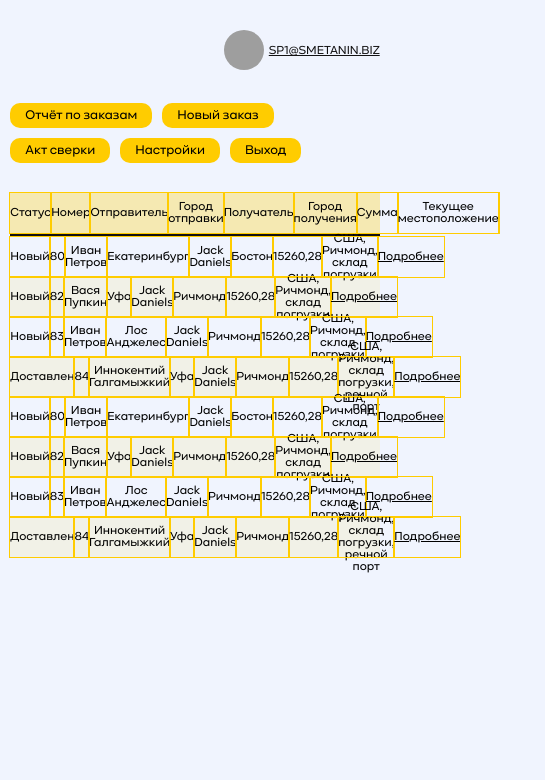
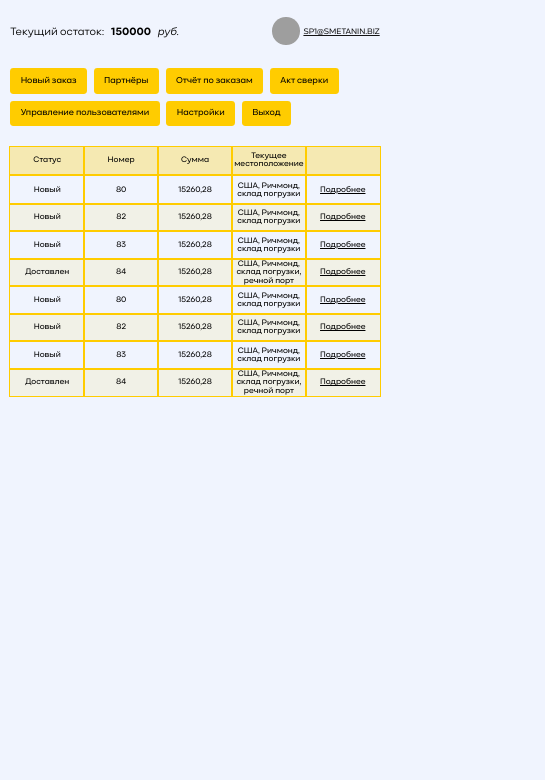
Before and after one commit to kkkovalchukkk/like-DHL, a plain HTML site: page cabinet.html in a window 390 px wide. Shown: the part 64-844 px from the top of the page, 545 px wide, since content can reach past the window. Drawn offline with nearby package versions, Linux system fonts and the light colour scheme; grey boxes are pictures that could not be loaded.

Commit message:
responsive cabinet and sign up

```diff
--- a/cabinet.html
+++ b/cabinet.html
@@ -38,25 +38,18 @@
               Выйти
             </a>
           </nav>
-          <form class="search-form">
-            <label class="search-label" for="search-input">
-              <div class="search-icon">
-                <ion-icon name="search-outline"></ion-icon>
-              </div>
-              <input type="checkbox" class="search-toggler" />
-              <input
-                type="text"
-                placeholder="Поиск по сайту"
-                id="search-input"
-                class="search-input" />
-            </label>
-          </form>
         </div>
       </div>
     </header>
     <main class="main">
       <section class="cabinet">
         <div class="wrapper">
+          <div class="row">
+            <div class="bank">
+              Текущий остаток:
+              <div class="bank__money">150000</div>
+              <div class="bank__currency">руб.</div>
+            </div>
             <div class="profile">
               <div class="avatar">
                 <img
@@ -66,10 +59,13 @@
               </div>
               <div class="name">sp1@smetanin.biz</div>
             </div>
+          </div>
           <div class="menu">
+            <a href="#" class="menu__btn">Новый заказ </a>
+            <a href="#" class="menu__btn">Партнёры </a>
             <a href="#" class="menu__btn">Отчёт по заказам </a>
-            <a href="#" class="menu__btn">Новый заказ </a>
             <a href="#" class="menu__btn">Акт сверки </a>
+            <a href="#" class="menu__btn">Управление пользователями</a>
             <a href="#" class="menu__btn">Настройки </a>
             <a href="#" class="menu__btn">Выход </a>
           </div>
@@ -78,12 +74,13 @@
               <div class="row">
                 <div class="td tdh">Статус</div>
                 <div class="td tdh">Номер</div>
-                <div class="td tdh">Отправитель</div>
-                <div class="td tdh">Город отправки</div>
-                <div class="td tdh">Получатель</div>
-                <div class="td tdh">Город получения</div>
+                <div class="td tdh mobile-hidden">Отправитель</div>
+                <div class="td tdh mobile-hidden">Город отправки</div>
+                <div class="td tdh mobile-hidden">Получатель</div>
+                <div class="td tdh mobile-hidden">Город получения</div>
                 <div class="td tdh">Сумма</div>
                 <div class="td tdh">Текущее местоположение</div>
+                <div class="td tdh mobile-hidden">Пользователь</div>
                 <div class="td tdh"></div>
               </div>
             </div>
@@ -91,12 +88,13 @@
               <div class="row">
                 <div class="td tdh">Новый</div>
                 <div class="td tdh">80</div>
-                <div class="td tdh">Иван Петров</div>
-                <div class="td tdh">Екатеринбург</div>
-                <div class="td tdh">Jack Daniels</div>
-                <div class="td tdh">Бостон</div>
+                <div class="td tdh mobile-hidden">Иван Петров</div>
+                <div class="td tdh mobile-hidden">Екатеринбург</div>
+                <div class="td tdh mobile-hidden">Jack Daniels</div>
+                <div class="td tdh mobile-hidden">Бостон</div>
                 <div class="td tdh">15260,28</div>
                 <div class="td tdh">США, Ричмонд, склад погрузки</div>
+                <div class="td tdh mobile-hidden">Василий</div>
                 <div class="td tdh">
                   <a href="#" class="show-more-link"> Подробнее </a>
                 </div>
@@ -104,12 +102,14 @@
               <div class="row">
                 <div class="td tdh">Новый</div>
                 <div class="td tdh">82</div>
-                <div class="td tdh">Вася Пупкин</div>
-                <div class="td tdh">Уфа</div>
-                <div class="td tdh">Jack Daniels</div>
-                <div class="td tdh">Ричмонд</div>
+                <div class="td tdh mobile-hidden">Вася Пупкин</div>
+                <div class="td tdh mobile-hidden">Уфа</div>
+                <div class="td tdh mobile-hidden">Jack Daniels</div>
+                <div class="td tdh mobile-hidden">Ричмонд</div>
                 <div class="td tdh">15260,28</div>
                 <div class="td tdh">США, Ричмонд, склад погрузки</div>
+                <div class="td tdh mobile-hidden">Василий</div>
+
                 <div class="td tdh">
                   <a href="#" class="show-more-link"> Подробнее </a>
                 </div>
@@ -117,12 +117,14 @@
               <div class="row">
                 <div class="td tdh">Новый</div>
                 <div class="td tdh">83</div>
-                <div class="td tdh">Иван Петров</div>
-                <div class="td tdh">Лос Анджелес</div>
-                <div class="td tdh">Jack Daniels</div>
-                <div class="td tdh">Ричмонд</div>
+                <div class="td tdh mobile-hidden">Иван Петров</div>
+                <div class="td tdh mobile-hidden">Лос Анджелес</div>
+                <div class="td tdh mobile-hidden">Jack Daniels</div>
+                <div class="td tdh mobile-hidden">Ричмонд</div>
                 <div class="td tdh">15260,28</div>
                 <div class="td tdh">США, Ричмонд, склад погрузки</div>
+                <div class="td tdh mobile-hidden">Василий</div>
+
                 <div class="td tdh">
                   <a href="#" class="show-more-link"> Подробнее </a>
                 </div>
@@ -130,12 +132,14 @@
               <div class="row">
                 <div class="td tdh">Доставлен</div>
                 <div class="td tdh">84</div>
-                <div class="td tdh">Иннокентий Галгамыжкий</div>
-                <div class="td tdh">Уфа</div>
-                <div class="td tdh">Jack Daniels</div>
-                <div class="td tdh">Ричмонд</div>
+                <div class="td tdh mobile-hidden">Иннокентий Галгамыжкий</div>
+                <div class="td tdh mobile-hidden">Уфа</div>
+                <div class="td tdh mobile-hidden">Jack Daniels</div>
+                <div class="td tdh mobile-hidden">Ричмонд</div>
                 <div class="td tdh">15260,28</div>
                 <div class="td tdh">США, Ричмонд, склад погрузки, речной порт</div>
+                <div class="td tdh mobile-hidden">Василий</div>
+
                 <div class="td tdh">
                   <a href="#" class="show-more-link"> Подробнее </a>
                 </div>
@@ -143,12 +147,14 @@
               <div class="row">
                 <div class="td tdh">Новый</div>
                 <div class="td tdh">80</div>
-                <div class="td tdh">Иван Петров</div>
-                <div class="td tdh">Екатеринбург</div>
-                <div class="td tdh">Jack Daniels</div>
-                <div class="td tdh">Бостон</div>
+                <div class="td tdh mobile-hidden">Иван Петров</div>
+                <div class="td tdh mobile-hidden">Екатеринбург</div>
+                <div class="td tdh mobile-hidden">Jack Daniels</div>
+                <div class="td tdh mobile-hidden">Бостон</div>
                 <div class="td tdh">15260,28</div>
                 <div class="td tdh">США, Ричмонд, склад погрузки</div>
+                <div class="td tdh mobile-hidden">Василий</div>
+
                 <div class="td tdh">
                   <a href="#" class="show-more-link"> Подробнее </a>
                 </div>
@@ -156,12 +162,14 @@
               <div class="row">
                 <div class="td tdh">Новый</div>
                 <div class="td tdh">82</div>
-                <div class="td tdh">Вася Пупкин</div>
-                <div class="td tdh">Уфа</div>
-                <div class="td tdh">Jack Daniels</div>
-                <div class="td tdh">Ричмонд</div>
+                <div class="td tdh mobile-hidden">Вася Пупкин</div>
+                <div class="td tdh mobile-hidden">Уфа</div>
+                <div class="td tdh mobile-hidden">Jack Daniels</div>
+                <div class="td tdh mobile-hidden">Ричмонд</div>
                 <div class="td tdh">15260,28</div>
                 <div class="td tdh">США, Ричмонд, склад погрузки</div>
+                <div class="td tdh mobile-hidden">Василий</div>
+
                 <div class="td tdh">
                   <a href="#" class="show-more-link"> Подробнее </a>
                 </div>
@@ -169,12 +177,14 @@
               <div class="row">
                 <div class="td tdh">Новый</div>
                 <div class="td tdh">83</div>
-                <div class="td tdh">Иван Петров</div>
-                <div class="td tdh">Лос Анджелес</div>
-                <div class="td tdh">Jack Daniels</div>
-                <div class="td tdh">Ричмонд</div>
+                <div class="td tdh mobile-hidden">Иван Петров</div>
+                <div class="td tdh mobile-hidden">Лос Анджелес</div>
+                <div class="td tdh mobile-hidden">Jack Daniels</div>
+                <div class="td tdh mobile-hidden">Ричмонд</div>
                 <div class="td tdh">15260,28</div>
                 <div class="td tdh">США, Ричмонд, склад погрузки</div>
+                <div class="td tdh mobile-hidden">Василий</div>
+
                 <div class="td tdh">
                   <a href="#" class="show-more-link"> Подробнее </a>
                 </div>
@@ -182,12 +192,14 @@
               <div class="row">
                 <div class="td tdh">Доставлен</div>
                 <div class="td tdh">84</div>
-                <div class="td tdh">Иннокентий Галгамыжкий</div>
-                <div class="td tdh">Уфа</div>
-                <div class="td tdh">Jack Daniels</div>
-                <div class="td tdh">Ричмонд</div>
+                <div class="td tdh mobile-hidden">Иннокентий Галгамыжкий</div>
+                <div class="td tdh mobile-hidden">Уфа</div>
+                <div class="td tdh mobile-hidden">Jack Daniels</div>
+                <div class="td tdh mobile-hidden">Ричмонд</div>
                 <div class="td tdh">15260,28</div>
                 <div class="td tdh">США, Ричмонд, склад погрузки, речной порт</div>
+                <div class="td tdh mobile-hidden">Василий</div>
+
                 <div class="td tdh">
                   <a href="#" class="show-more-link"> Подробнее </a>
                 </div>
--- a/styles/pages/cabinet/_cabinet.scss
+++ b/styles/pages/cabinet/_cabinet.scss
@@ -1,5 +1,28 @@
 .cabinet {
-  margin-top: 40px;
+  margin-top: 2.5rem;
+
+  .wrapper {
+    @media (max-width: 375px) {
+      padding: 0 2px;
+    }
+  }
+  .row {
+    width: 100%;
+    display: flex;
+    align-items: center;
+    justify-content: space-between;
+  }
+  .bank {
+    display: flex;
+    align-items: center;
+    gap: 0.625rem;
+    &__money {
+      font-weight: 600;
+    }
+    &__currency {
+      font-style: italic;
+    }
+  }
   .wrapper {
     flex-direction: column;
     align-items: flex-start;
@@ -7,16 +30,16 @@
   .profile {
     display: flex;
     align-items: center;
-    gap: 5px;
+    gap: 0.3125rem;
     align-self: end;
     .avatar {
       .md {
-        width: 50px;
-        height: 50px;
+        width: 3.125rem;
+        height: 3.125rem;
       }
       .avatar-img {
-        width: 40px;
-        height: 40px;
+        width: 2.5rem;
+        height: 2.5rem;
         object-fit: cover;
         object-position: center;
         border-radius: 50%;
@@ -25,25 +48,25 @@
     .name {
       font-weight: 500;
       color: #131213;
-      font-size: 12px;
+      font-size: 0.75rem;
       text-transform: uppercase;
       text-decoration: underline;
     }
   }
   .menu {
-    margin: 30px 0px;
+    margin: 1.875rem 0rem;
     width: 100%;
     display: flex;
     align-items: center;
-    gap: 10px;
+    gap: 0.625rem;
     flex-wrap: wrap;
 
     &__btn {
-      padding: 6px 15px;
+      padding: 0.75rem 0.9375rem;
       background-color: $yellow;
-      border-radius: 10px;
+      border-radius: 0.3125rem;
       font-weight: 500;
-      font-size: 13px;
+      font-size: 0.8125rem;
       line-height: 100%;
       cursor: pointer;
       transition: color 0.13s, background-color 0.13s, transform 0.13s;
@@ -52,7 +75,7 @@
         color: #fff;
       }
       &:active {
-        transform: translateY(2px);
+        transform: translateY(0.125rem);
       }
     }
   }
@@ -69,19 +92,23 @@
     .thead {
       width: 100%;
       background-color: rgba($color: $yellow, $alpha: 0.3);
-      border-bottom: 4px solid #131213;
+      border-bottom: 0.25rem solid #131213;
     }
 
     .td {
-      width: 128px;
-      height: 40px;
+      width: 100vw;
+      max-width: 20%;
+      height: 2.5rem;
       display: flex;
       align-items: center;
       justify-content: center;
-      font-size: 12px;
+      font-size: 0.75rem;
       font-weight: 500;
-      outline: 1px solid $yellow;
+      outline: 0.0625rem solid $yellow;
       text-align: center;
+      @media (max-width: 320px) {
+        line-height: 65%;
+      }
       &:hover {
         background-color: rgba($color: $yellow, $alpha: 0.2);
       }
@@ -91,3 +118,15 @@
     }
   }
 }
+
+.mobile-hidden {
+  display: none !important;
+}
+
+.cabinet-header {
+  .company-name {
+    @media (max-width: 389px) {
+      display: none;
+    }
+  }
+}
```
Also changed, not shown: index.html (+2 -0 lines), styles/_sign-in.scss (+24 -17 lines), styles/index.scss (+9 -0 lines), styles/index.css, 1 other file. Lines whose indentation alone changed are shown as unchanged.
